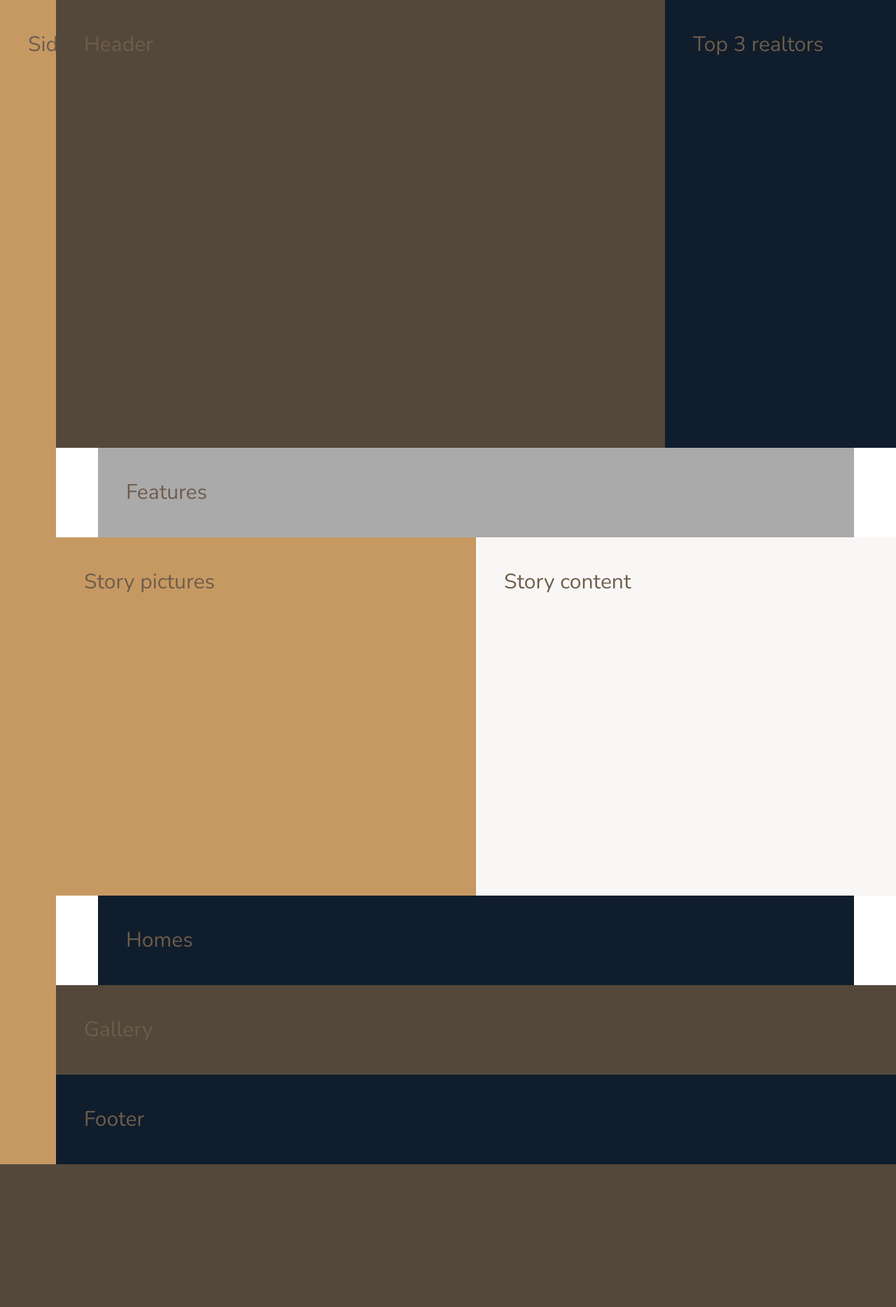
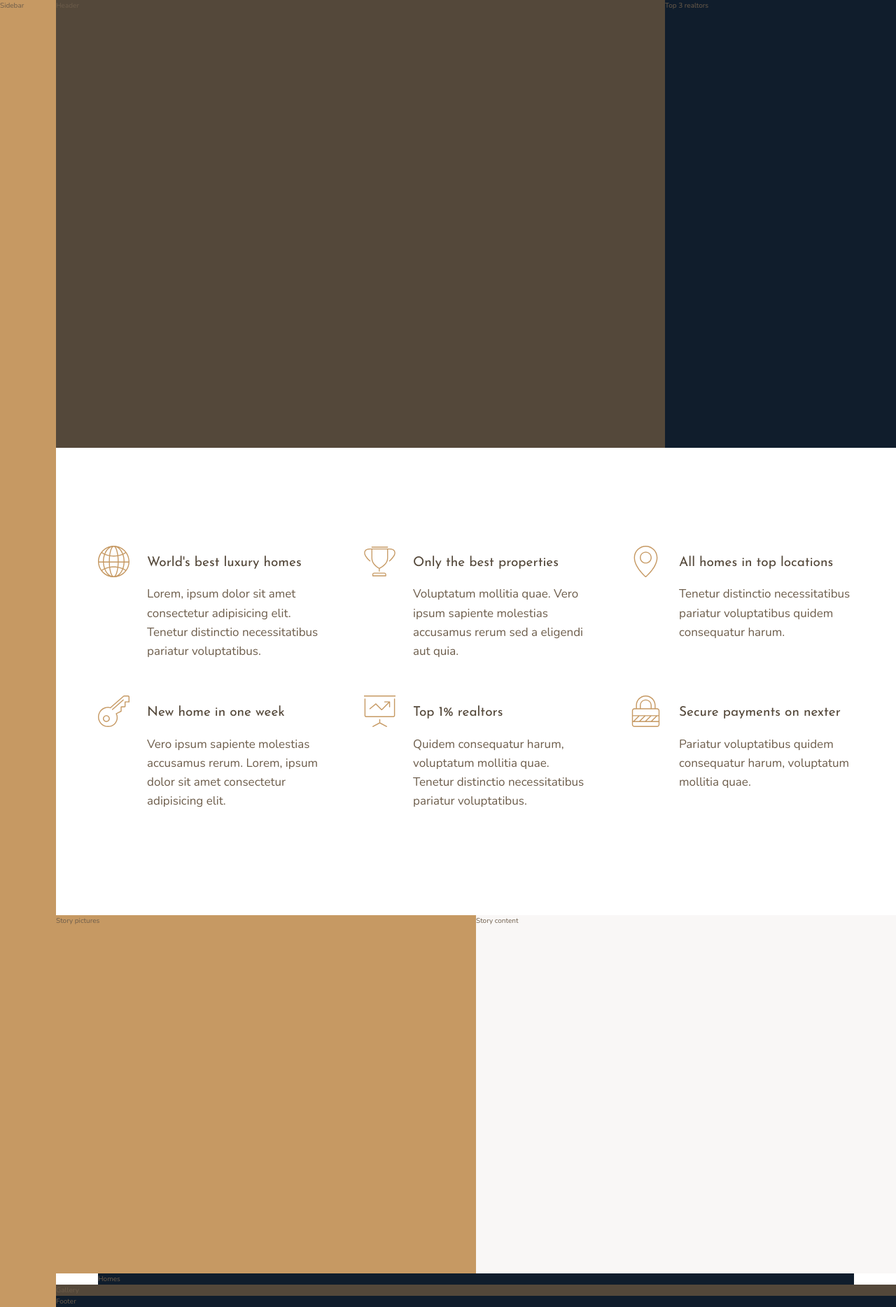
Before and after one commit to ccquach/advanced-css-and-sass-course, a PHP site: page / in a window 1280 px wide. Shown: the whole page at 70% size. Before the commit the page ends 1664 px from the top, so only its background shows below. Run offline with PHP 8.4, Linux system fonts and the light colour scheme.

Commit message:
Nexter - add features section

```diff
--- a/Nexter/css/style.css
+++ b/Nexter/css/style.css
@@ -19,9 +19,17 @@ body {
   display: grid;
   grid-template-rows: 80vh min-content 40vw repeat(3, min-content);
   grid-template-columns: [sidebar-start] 8rem [sidebar-end full-start] minmax(6rem, 1fr) [center-start] repeat(8, [col-start] minmax(min-content, 14rem) [col-end]) [center-end] minmax(6rem, 1fr) [full-end]; }
-  .container > * {
-    padding: 40px;
-    font-size: 3rem; }
+
+.heading-4 {
+  font-family: "Josefin Sans", sans-serif;
+  font-weight: 400; }
+
+.heading-4 {
+  font-size: 1.9rem; }
+  .heading-4--light {
+    color: #f9f7f6; }
+  .heading-4--dark {
+    color: #54483a; }
 
 .sidebar {
   background-color: #c69963;
@@ -37,8 +45,26 @@ body {
   grid-column: col-start 7 / full-end; }
 
 .features {
-  background-color: #aaa;
-  grid-column: center-start / center-end; }
+  grid-column: center-start / center-end;
+  margin: 15rem 0;
+  display: grid;
+  grid-template-columns: repeat(auto-fit, minmax(25rem, 1fr));
+  grid-gap: 6rem;
+  align-items: start; }
+
+.feature {
+  display: grid;
+  grid-template-columns: min-content 1fr;
+  grid-row-gap: 1.5rem;
+  grid-column-gap: 2.5rem; }
+  .feature__icon {
+    width: 4.5rem;
+    height: 4.5rem;
+    fill: #c69963;
+    grid-row: 1 / span 2;
+    transform: translateY(-1rem); }
+  .feature__text {
+    font-size: 1.7rem; }
 
 .story__pictures {
   background-color: #c69963;
--- a/Nexter/index.html
+++ b/Nexter/index.html
@@ -28,7 +28,53 @@
   </div>
 
   <section class="features">
-    Features
+    <div class="feature">
+      <svg class="feature__icon">
+        <use xlink:href="./img/sprite.svg#icon-global"></use>
+      </svg>
+      <h4 class="heading-4 heading-4--dark">World's best luxury homes</h4>
+      <p class="feature__text">Lorem, ipsum dolor sit amet consectetur adipisicing elit. Tenetur distinctio necessitatibus pariatur voluptatibus.</p>
+    </div>
+
+    <div class="feature">
+      <svg class="feature__icon">
+        <use xlink:href="./img/sprite.svg#icon-trophy"></use>
+      </svg>
+      <h4 class="heading-4 heading-4--dark">Only the best properties</h4>
+      <p class="feature__text">Voluptatum mollitia quae. Vero ipsum sapiente molestias accusamus rerum sed a eligendi aut quia.</p>
+    </div>
+
+    <div class="feature">
+      <svg class="feature__icon">
+        <use xlink:href="./img/sprite.svg#icon-map-pin"></use>
+      </svg>
+      <h4 class="heading-4 heading-4--dark">All homes in top locations</h4>
+      <p class="feature__text">Tenetur distinctio necessitatibus pariatur voluptatibus quidem consequatur harum.</p>
+    </div>
+
+    <div class="feature">
+      <svg class="feature__icon">
+        <use xlink:href="./img/sprite.svg#icon-key"></use>
+      </svg>
+      <h4 class="heading-4 heading-4--dark">New home in one week</h4>
+      <p class="feature__text">Vero ipsum sapiente molestias accusamus rerum. Lorem, ipsum dolor sit amet consectetur adipisicing elit.</p>
+    </div>
+
+    <div class="feature">
+      <svg class="feature__icon">
+        <use xlink:href="./img/sprite.svg#icon-presentation"></use>
+      </svg>
+      <h4 class="heading-4 heading-4--dark">Top 1% realtors</h4>
+      <p class="feature__text">Quidem consequatur harum, voluptatum mollitia quae. Tenetur distinctio necessitatibus pariatur voluptatibus.</p>
+    </div>
+
+    <div class="feature">
+      <svg class="feature__icon">
+        <use xlink:href="./img/sprite.svg#icon-lock"></use>
+      </svg>
+      <h4 class="heading-4 heading-4--dark">Secure payments on nexter</h4>
+      <p class="feature__text">Pariatur voluptatibus quidem consequatur harum, voluptatum mollitia quae.</p>
+    </div>
   </section>
 
   <div class="story__pictures">
--- a/Nexter/sass/_base.scss
+++ b/Nexter/sass/_base.scss
@@ -44,9 +44,4 @@ body {
     repeat(8, [col-start] minmax(min-content, 14rem) [col-end])
     [center-end]
     minmax(6rem, 1fr) [full-end];
-
-  & > * {
-    padding: 40px;
-    font-size: 3rem;
-  }
 }
--- a/Nexter/sass/_features.scss
+++ b/Nexter/sass/_features.scss
@@ -1,4 +1,30 @@
 .features {
-  background-color: $color-grey-light-2;
   grid-column: center-start / center-end;
+
+  margin: 15rem 0;
+
+  display: grid;
+  grid-template-columns: repeat(auto-fit, minmax(25rem, 1fr));
+  grid-gap: 6rem;
+  align-items: start;
 }
+
+.feature {
+  display: grid;
+  grid-template-columns: min-content 1fr;
+  grid-row-gap: 1.5rem;
+  grid-column-gap: 2.5rem;
+
+  &__icon {
+    width: 4.5rem;
+    height: 4.5rem;
+    fill: $color-primary;
+
+    grid-row: 1 / span 2;
+    transform: translateY(-1rem);
+  }
+
+  &__text {
+    font-size: 1.7rem;
+  }
+}
--- a/Nexter/sass/_typography.scss
+++ b/Nexter/sass/_typography.scss
@@ -0,0 +1,19 @@
+%heading {
+  font-family: $font-display;
+  font-weight: 400;
+}
+
+.heading {
+  &-4 {
+    @extend %heading;
+    font-size: 1.9rem;
+
+    &--light {
+      color: $color-grey-light-1;
+    }
+
+    &--dark {
+      color: $color-grey-dark-1;
+    }
+  }
+}
```
